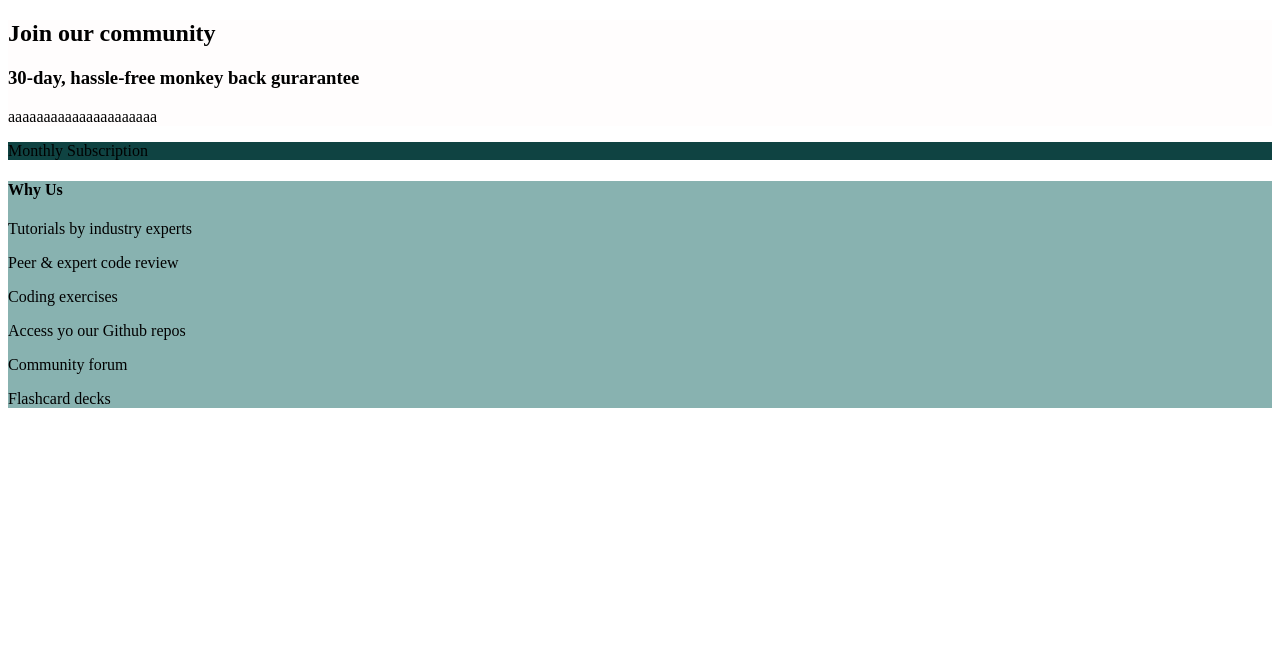
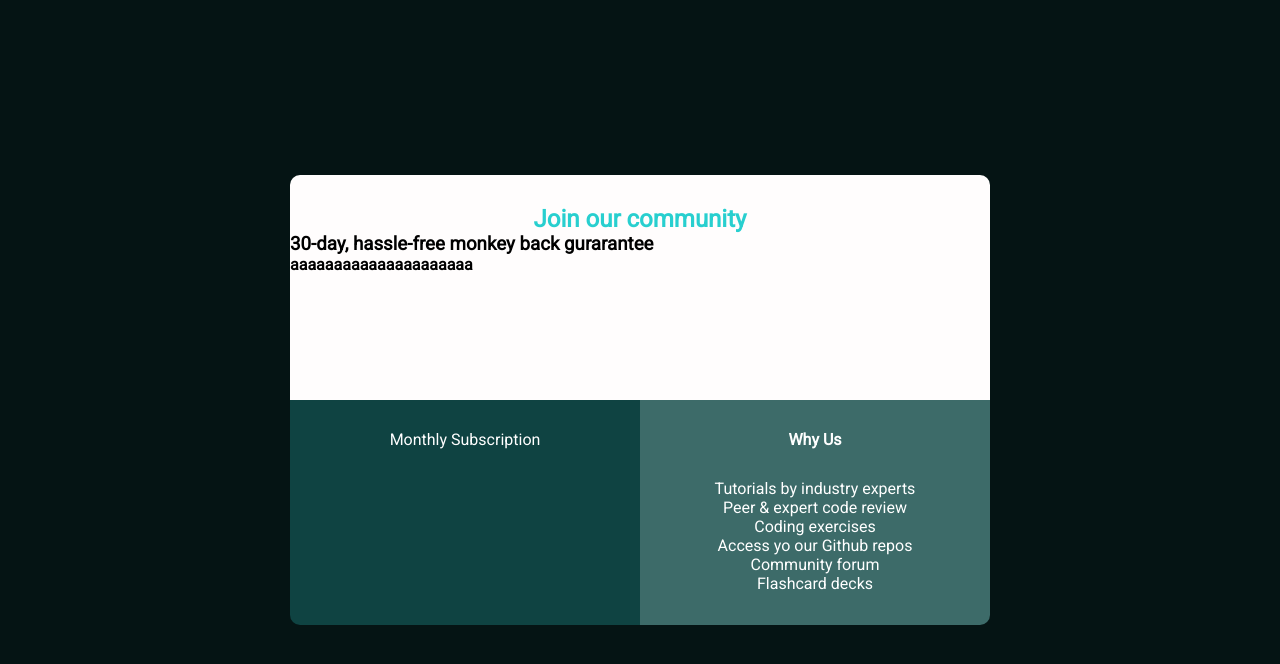
Before and after one commit to GitsOfVivek/React-Subscription-App, a React app: page / in a window 1280 px wide. Built offline with nearby package versions, Linux system fonts and the light colour scheme.

Commit message:
Update App.css

```diff
--- a/src/styles/App.css
+++ b/src/styles/App.css
@@ -1,12 +1,105 @@
+@import url('https://fonts.googleapis.com/css2?family=Roboto:&display=swap');
+* {
+	padding: 0;
+	margin: 0;
+	box-sizing: border-box;
+}
+body {
+	background-color: rgb(5, 20, 20);
+	font-family: 'Roboto', sans-serif;
+}
+#main {
+	display: flex;
+	justify-content: center;
+	align-items: center;
+	height: 100vh;
+}
+.container {
+	border-radius: 11px;
+	display: grid;
+	grid-template-rows: repeat(2, 1fr);
+	height: 450px;
+	width: 700px;
+}
 .community {
-    background-color: rgb(255, 253, 253);
+	background-color: rgb(255, 253, 253);
+	border-radius: 10px 10px 0 0;
+	font-weight: 600;
+	height: 100%;
+}
+.community-more {
+	height: 50%;
+	display: flex;
+	flex-direction: column;
+	justify-content: space-evenly;
+	align-items: center;
+
+}
+.community-header {
+	color: rgb(40, 207, 207);
+	margin-top: 30px;
+	text-align: center;
+}
+.sub {
+	color: rgb(119, 186, 37);
+}
+.more-info {
+	color: rgb(127, 127, 127);
+	text-align: center;
+	padding: 0 50px;
+	line-height: 25px;
+}
+.card-details {
+	display: flex;
+	width: 100%;
+	color: #ffffff;
+}
+.card {
+	display: inline-block;
+	background-color: rgb(15, 67, 66);
+	width: 50%;
+	border-radius: 0 0 0 10px;
+	display: flex;
+	flex-direction: column;
+	/* justify-content: center; */
+	align-items: center;
 }
 .why-us {
-    background-color: rgba(85, 145, 142, 0.698);
+	background-color: rgba(85, 145, 142, 0.698);
+	display: inline-block;
+	width: 50%;
+	border-radius: 0 0 10px 0;
+	text-align: center;
+
 }
-.card {
-    background-color: rgb(15, 67, 66);
+.feature, .price {
+	display: flex;
+	flex-direction: column;
+	justify-content: center;
+	align-items: center;
 }
-.container {
-    border-radius: 11px;
+.feature div {
+	margin: 2px 0;
 }
+.card-header, .why-us-header {
+	margin: 30px;
+	padding: 0;
+}
+.big-text {
+	font-size: 2rem;
+}
+.price div {
+	margin: 5px 0;
+}
+.px {
+	padding: 0 20px;
+}
+.btn {
+	cursor: pointer;
+	margin: 10px 0;
+	padding: 0.8rem 4rem;
+	border-radius: 10px;
+	color: #ffffff;
+	border: none;
+	background-color: rgb(111, 159, 21);
+}
```
